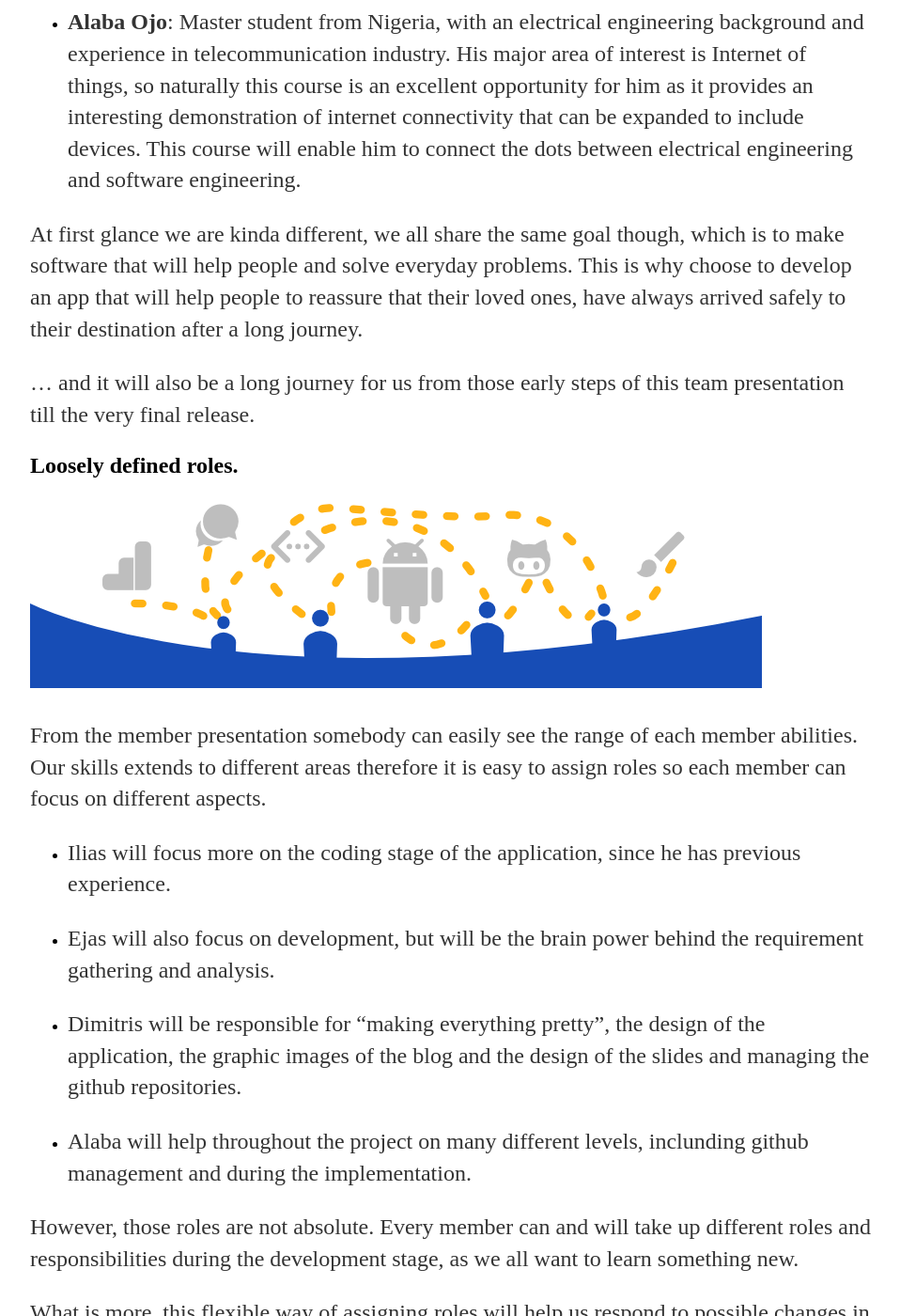
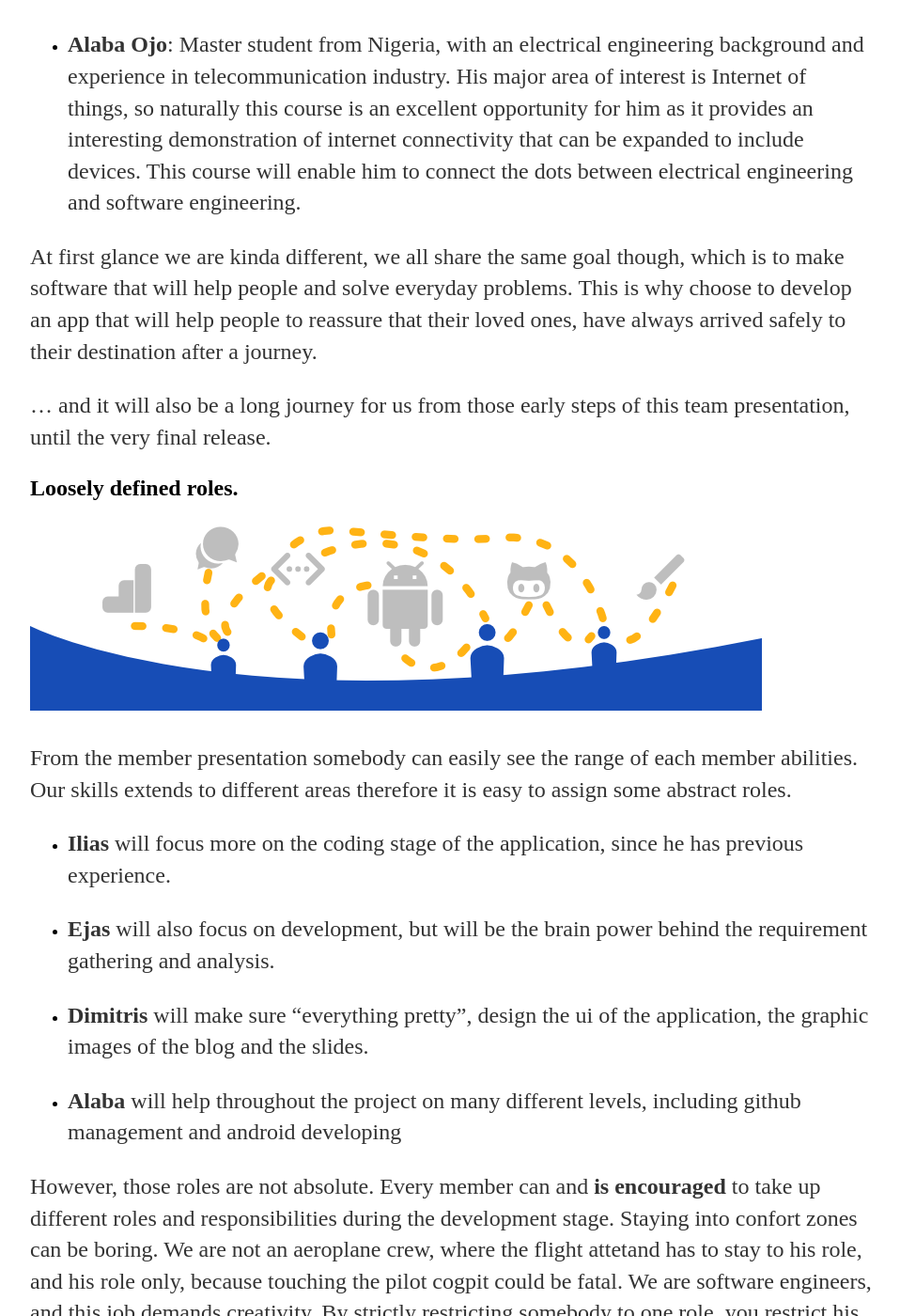
Before and after one commit to DBSE-teaching/isee2018-Codefathers, a Jekyll site: the page built from docs/_posts/2018-04-16-team-presentation.md, in a window 1280 px wide and 1400 px high, scrolled down 2259 px. Shown: the whole window at 94% size, without its empty margins (160-1118 px from the left). Built offline with Jekyll 4.4.1, drawn with Linux system fonts in a browser that asks for light colours; some of the changed text lies outside the part shown.

Commit message:
improved post structure

```diff
--- a/docs/_posts/2018-04-16-team-presentation.md
+++ b/docs/_posts/2018-04-16-team-presentation.md
@@ -25,31 +24,31 @@ We consist of 4 people and the sole reason we ended up together, was that it jus
 
 * **Alaba Ojo**: Master student from Nigeria, with an electrical engineering background and experience in telecommunication industry. His major area of interest is Internet of things, so naturally this course is an excellent opportunity for him as it provides an interesting demonstration of internet connectivity that can be expanded to include devices. This course will enable him to connect the dots between electrical engineering and software engineering.
 
- At first glance we are kinda different, we all share the same goal though, which is to make software that will help people and solve everyday problems. This is why choose to develop an  app that will help people to reassure that their loved ones, have always arrived safely to their destination after a long journey.
+ At first glance we are kinda different, we all share the same goal though, which is to make software that will help people and solve everyday problems. This is why choose to develop an  app that will help people to reassure that their loved ones, have always arrived safely to their destination after a journey.
 
-... and it will also be a long journey for us from those early steps of this team presentation till the very final release.
+... and it will also be a long journey for us from those early steps of this team presentation, until the very final release.
 
 ## Loosely defined roles.
 ![Members image]({{site.baseurl}}/images/roles.png "Our members profile")
 
-From the member presentation somebody can easily see the range of each member abilities. Our skills extends to different areas therefore it is easy to assign roles so each member can focus on different aspects.
+From the member presentation somebody can easily see the range of each member abilities. Our skills extends to different areas therefore it is easy to assign some abstract roles.
 
-* Ilias will focus more on the coding stage of the application, since he has previous experience.
+* **Ilias** will focus more on the coding stage of the application, since he has previous experience.
 
-* Ejas will also focus on development, but will be the brain power behind the requirement gathering and analysis.
+* **Ejas** will also focus on development, but will be the brain power behind the requirement gathering and analysis.
 
-* Dimitris will be responsible for "making everything pretty", the design of the application, the graphic images of the blog and the design of the slides and managing the github repositories.
+* **Dimitris** will make sure "everything pretty", design the ui of the application, the graphic images of the blog and the slides.
 
-* Alaba will help throughout the project on many different levels, inclunding github  management and during the implementation.
+* **Alaba** will help throughout the project on many different levels, including github management and android developing
 
-However, those roles are not absolute. Every member can and will take up  different roles and responsibilities during the development stage, as we all want to learn something new.
+However, those roles are not absolute. Every member can  and **is encouraged** to  take up  different roles and responsibilities during the development stage. Staying into confort zones can be boring. We are not an aeroplane crew, where the flight attetand has to stay to his role, and his role only, because touching the pilot cogpit could be fatal. We are software engineers, and this job demands creativity. By strictly restricting somebody to one role, you restrict his creativity.
 
 What is more, this flexible way of assigning roles will help us respond to possible changes in a better way, since we would be able to immediately switch roles if nessecary.
 
 ## Communication and organisation
 ![Members image]({{site.baseurl}}/images/communication.png "Our members profile")
 
-We consist of people who met in the context of this course, therefore we don't know each other well yet. As a result communication will be one of the first challenges we will face. We have taken some very first steps towards solving this problem (or we plan to take them sure).
+We consist of people who met in the context of this course, therefore we don't know each other well yet. As a result communication will be one of the first challenges we will face. We have taken some very first steps towards solving this problem (or at least we plan to take them).
 
 * We will make use of technologies such online instant messaging, and teamviewer to help each other.
 
@@ -59,7 +58,7 @@ We consist of people who met in the context of this course, therefore we don't k
 
 * Github for organising the whole project.
 
-* Use some principles of Scrum in order to have an organised and flexible schedule, apply them through Zenhub
+* Use some principles of Scrum in order to have an organised and flexible schedule, apply them through Zenhub.
 
 
 ... and of course hanging out for beers.
```
Also changed, not shown: other parts of docs/_posts/2018-04-16-team-presentation.md (+1 -2 lines).
